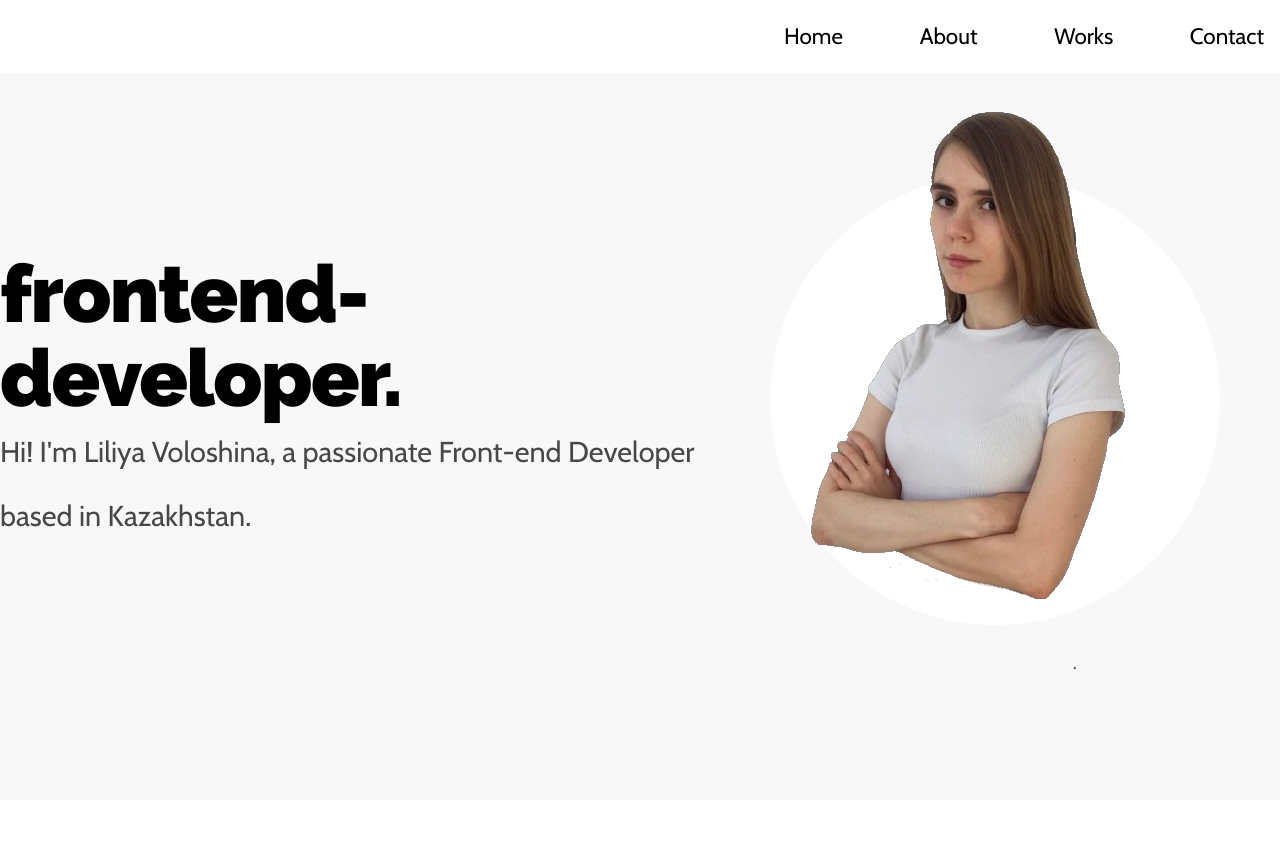
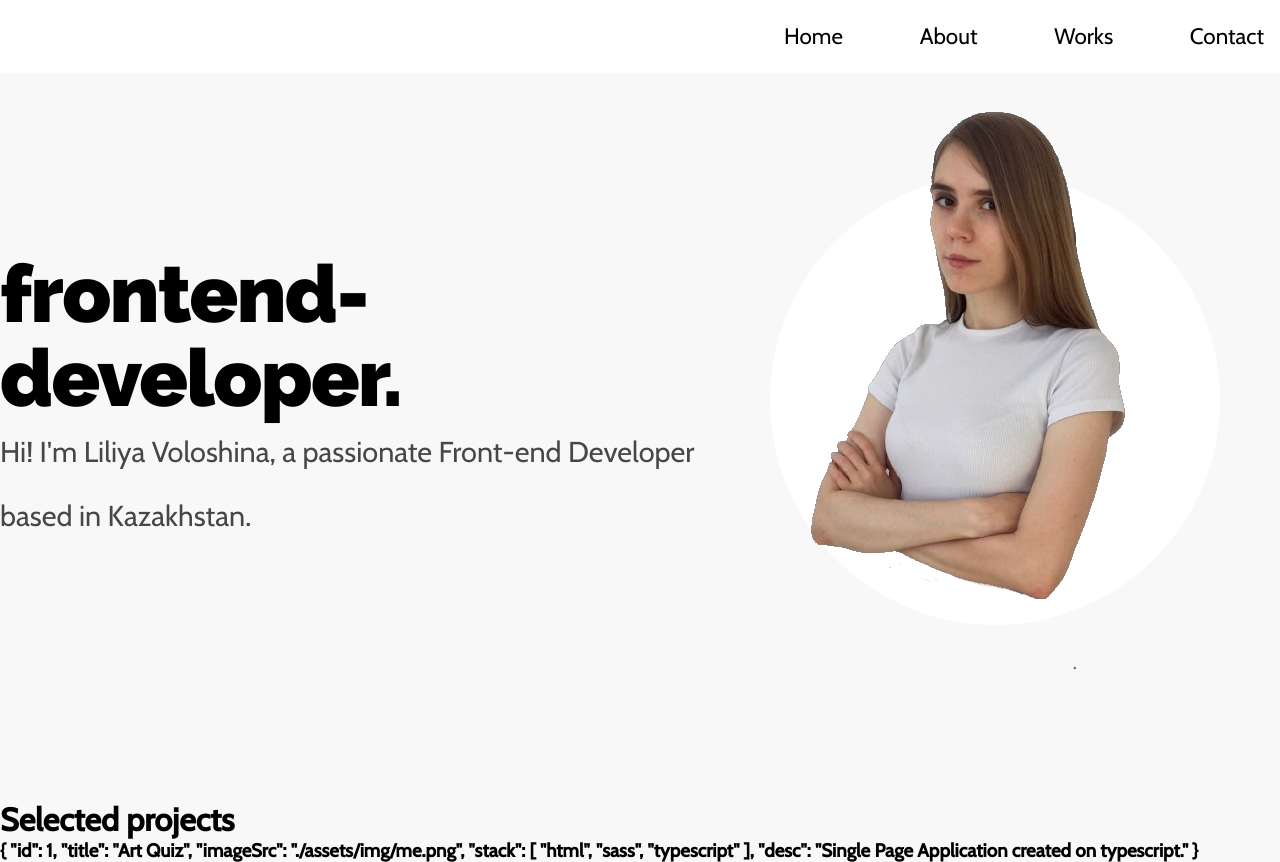
Before and after one commit to liliyavoloshina/portfolio, a Vue app: page / in a window 1280 px wide. Before the commit the page ends 800 px from the top, so only its background shows below. Built offline with nearby package versions, Linux system fonts and the light colour scheme.

Commit message:
feat: add json works

```diff
--- /dev/null
+++ b/public/works.json
@@ -0,0 +1,9 @@
+[
+  {
+    "id": 1,
+    "title": "Art Quiz",
+    "imageSrc": "./assets/img/me.png",
+    "stack": ["html", "sass", "typescript"],
+    "desc": "Single Page Application created on typescript."
+  }
+]
--- a/src/App.vue
+++ b/src/App.vue
@@ -1,14 +1,16 @@
 <template>
   <Header />
   <Home />
+  <Works />
 </template>
 
 <script>
-import Header from './components/Header.vue'
-import Home from './components/Home.vue'
+import Header from './layout/Header.vue'
+import Home from './layout/Home.vue'
+import Works from './layout/Works.vue'
 export default {
   name: 'App',
-  components: { Header, Home }
+  components: { Header, Home, Works }
 }
 </script>
 
@@ -29,6 +31,7 @@ export default {
 
 body {
   font-family: 'Cabin', sans-serif;
+  background: var(--bg-dark);
 }
 
 a {
--- /dev/null
+++ b/src/components/CardWork.vue
@@ -0,0 +1,20 @@
+<template>
+  <article class="card-work">
+    <h3 class="card-work">{{work}}</h3>
+  </article>
+</template>
+
+<script>
+export default {
+  props: ['work'],
+  name: 'CardWork',
+  data() {
+    return {}
+  },
+  mounted() {},
+  methods: {}
+}
+</script>
+
+<style lang="postcss">
+</style>
--- a/src/components/Home.vue
+++ b/src/layout/Home.vue
@@ -1,5 +1,5 @@
 <template>
-  <section id="home" class="section home">
+  <section id="home" class="section section-home">
     <div class="container">
       <div class="home">
         <div class="info">
@@ -27,13 +27,16 @@ export default {
 </script>
 
 <style lang="postcss">
+.section-home {
+  background: var(--bg-dark);
+}
+
 .home {
   display: flex;
   justify-content: space-between;
   align-items: center;
   flex-wrap: wrap-reverse;
   height: 100vh;
-  background: var(--bg-dark);
 }
 
 .info {
--- /dev/null
+++ b/src/layout/Works.vue
@@ -0,0 +1,46 @@
+<template>
+  <section id="works" class="section section-works">
+    <div class="container">
+      <h3 class="section-works__title">Selected projects</h3>
+      <div v-if="works" class="works">
+        <CardWork v-for="work in works" :key="work.id" :work="work" />
+      </div>
+    </div>
+  </section>
+</template>
+
+<script>
+import CardWork from '../components/CardWork.vue'
+
+export default {
+  name: 'Home',
+  components: { CardWork },
+  data() {
+    return {
+      works: []
+    }
+  },
+
+  // methods: {
+  //   async getWorks() {
+  //     const req = await fetch('works.json')
+  //     const res = await req.json()
+  //     this.works = res
+  //   }
+  // },
+
+  async created() {
+    const req = await fetch('works.json')
+    const res = await req.json()
+    this.works = res
+  },
+  methods: {}
+}
+</script>
+
+<style lang="postcss">
+.section-works__title {
+  font-size: 2rem;
+  font-weight: 700;
+}
+</style>
```
Also changed, not shown: src/layout/Header.vue (renamed from src/components/Header.vue).
